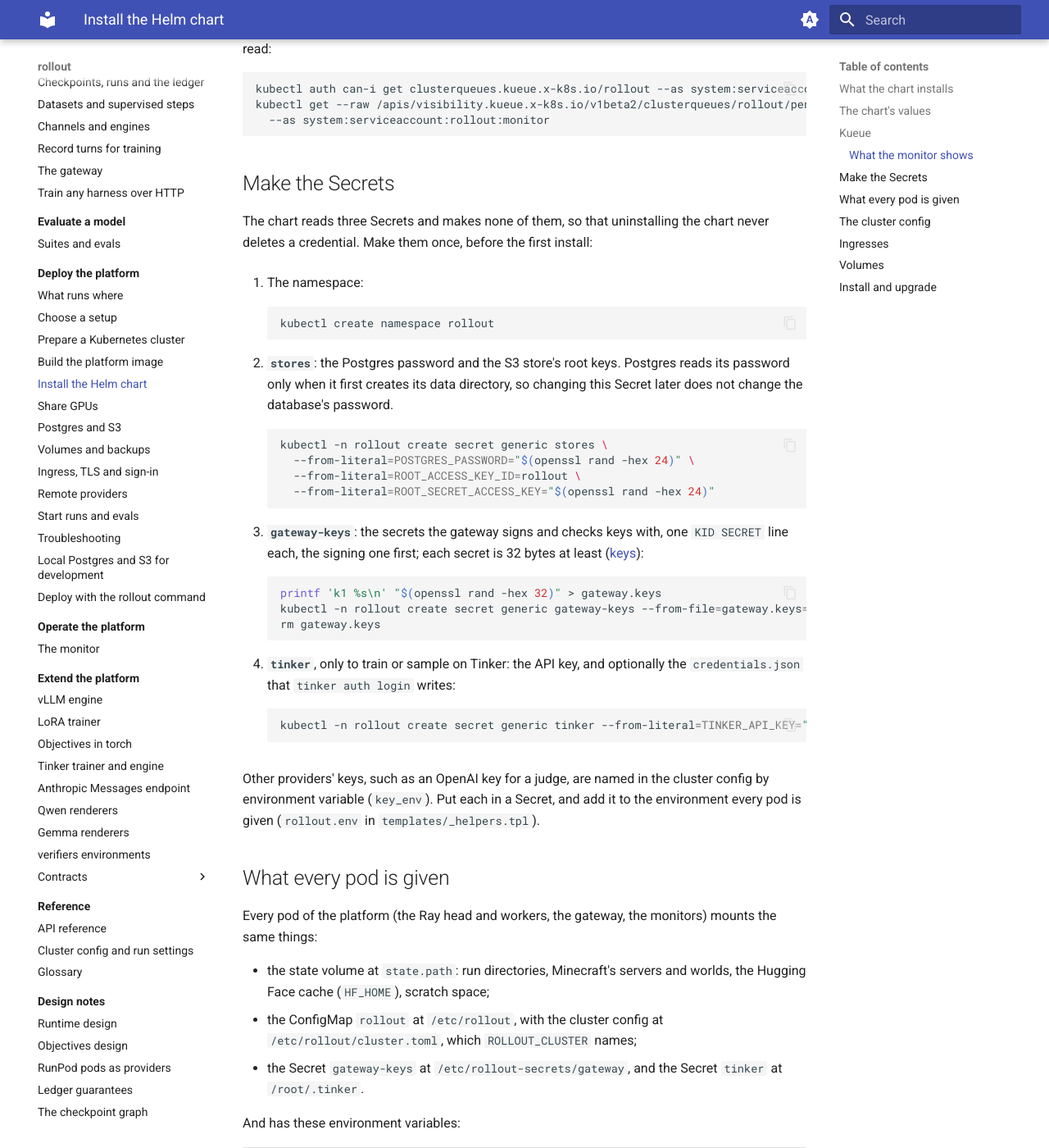
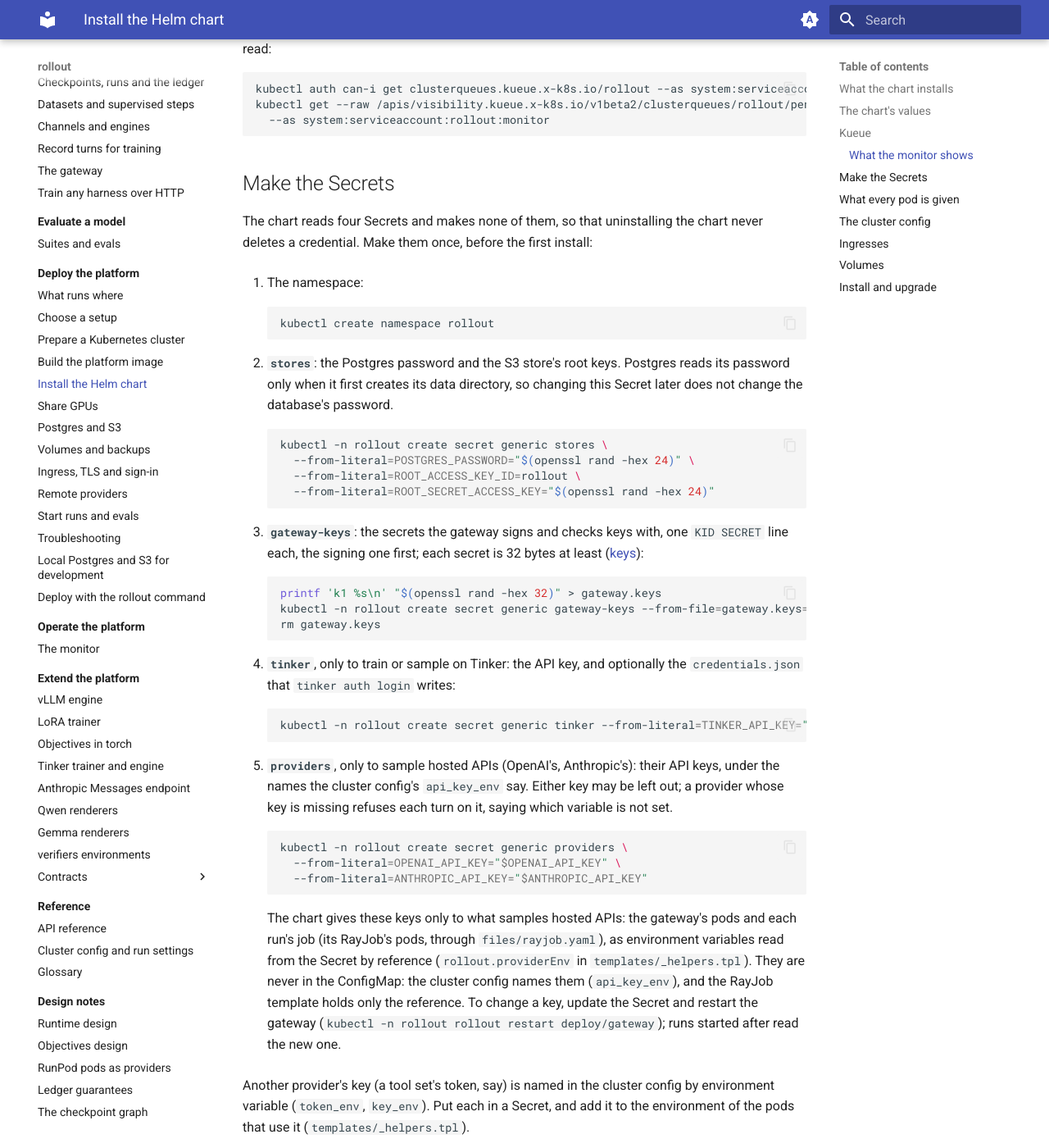
Before and after one commit to by77er/distributed_agents_environments, an MkDocs documentation site: the page built from docs/deploy/helm.md, in a window 1280 px wide and 1400 px high, scrolled down 4842 px. Shown: the whole window at 82% size. Built offline with MkDocs 1.6.1 and Material for MkDocs 9.7.7, drawn with Linux system fonts in a browser that asks for light colours; some of the changed text lies outside the part shown.

Commit message:
Offer OpenAI's and Anthropic's models, with their keys from a Secret
The chart's cluster config and the example declare [inference.openai] and
[inference.anthropic]: kind api, metered, the key named by api_key_env, and the
current models with their contexts and prices per million tokens (input, cached
input, output), checked on 2026-10-05 against each vendor's pricing page.

The chart reads the keys from an optional Secret `providers` (OPENAI_API_KEY,
ANTHROPIC_API_KEY) into the gateway's and each run's job's environment, by
reference: never into the ConfigMap. The docs say how to make it.

Co-Authored-By: Claude Opus 5.5 <noreply@anthropic.com>
Claude-Session: https://claude.ai/code/session_01AxRszaiGt82VWkd91J1awf

````diff
--- a/docs/deploy/helm.md
+++ b/docs/deploy/helm.md
@@ -57,7 +57,7 @@ one (a ledger's URL, or a run's directory on the state volume), and asks for run
 | `storageClass` | `local-path` | The class of every volume the chart makes; cannot change once a claim exists ([volumes](#volumes)) |
 | `state.size` | `200Gi` | The state volume |
 | `state.path` | `/root/.cache/rollout` | Where pods mount the state volume: the code's `~/.cache/rollout` |
-| `secrets.stores`, `secrets.gatewayKeys`, `secrets.tinker` | `stores`, `gateway-keys`, `tinker` | The names of the Secrets the chart reads ([secrets](#make-the-secrets)) |
+| `secrets.stores`, `secrets.gatewayKeys`, `secrets.tinker`, `secrets.providers` | `stores`, `gateway-keys`, `tinker`, `providers` | The names of the Secrets the chart reads ([secrets](#make-the-secrets)) |
 | `stores.postgres.storage`, `stores.s3.storage` | `20Gi`, `200Gi` | The stores' volumes; cannot change once made |
 | `stores.bucket`, `stores.prefix` | `rollout-blobs`, `blobs/` | Where blobs are kept in the S3 store |
 | `ray.version` | `2.59.0` | Ray's version, which must be the image's |
@@ -141,7 +141,7 @@ kubectl get --raw /apis/visibility.kueue.x-k8s.io/v1beta2/clusterqueues/rollout/
 
 ## Make the Secrets
 
-The chart reads three Secrets and makes none of them, so that uninstalling the chart never deletes a credential.
+The chart reads four Secrets and makes none of them, so that uninstalling the chart never deletes a credential.
 Make them once, before the first install:
 
 1. The namespace:
@@ -176,9 +176,24 @@ Make them once, before the first install:
     kubectl -n rollout create secret generic tinker --from-literal=TINKER_API_KEY="$TINKER_API_KEY"
     ```
 
-Other providers' keys, such as an OpenAI key for a judge, are named in the cluster config by environment variable
-(`key_env`). Put each in a Secret, and add it to the environment every pod is given (`rollout.env` in
-`templates/_helpers.tpl`).
+5. <a id="provider-keys"></a>**`providers`**, only to sample hosted APIs (OpenAI's, Anthropic's): their API keys, under
+   the names the cluster config's `api_key_env` say. Either key may be left out; a provider whose key is missing
+   refuses each turn on it, saying which variable is not set.
+
+    ```bash
+    kubectl -n rollout create secret generic providers \
+      --from-literal=OPENAI_API_KEY="$OPENAI_API_KEY" \
+      --from-literal=ANTHROPIC_API_KEY="$ANTHROPIC_API_KEY"
+    ```
+
+    The chart gives these keys only to what samples hosted APIs: the gateway's pods and each run's job (its RayJob's
+    pods, through `files/rayjob.yaml`), as environment variables read from the Secret by reference
+    (`rollout.providerEnv` in `templates/_helpers.tpl`). They are never in the ConfigMap: the cluster config names
+    them (`api_key_env`), and the RayJob template holds only the reference. To change a key, update the Secret and
+    restart the gateway (`kubectl -n rollout rollout restart deploy/gateway`); runs started after read the new one.
+
+Another provider's key (a tool set's token, say) is named in the cluster config by environment variable (`token_env`,
+`key_env`). Put each in a Secret, and add it to the environment of the pods that use it (`templates/_helpers.tpl`).
 
 ## What every pod is given
 
@@ -201,7 +216,8 @@ And has these environment variables:
 | `TINKER_API_KEY` | the Secret `tinker`, where it has one |
 | `HF_HOME` | `huggingface` under the state volume |
 
-The monitors also get `RAY_AUTH_MODE=token` and the Ray cluster's token, to reach its job server.
+The monitors also get `RAY_AUTH_MODE=token` and the Ray cluster's token, to reach its job server. The gateway and each
+run's job also get `OPENAI_API_KEY` and `ANTHROPIC_API_KEY` from the Secret `providers`, where it has them.
 
 ## The cluster config
 
````
Also changed, not shown: deploy/k3s/README.md (+8 -2 lines), docs/deploy/providers.md (+15 -6 lines), 8 other files.
